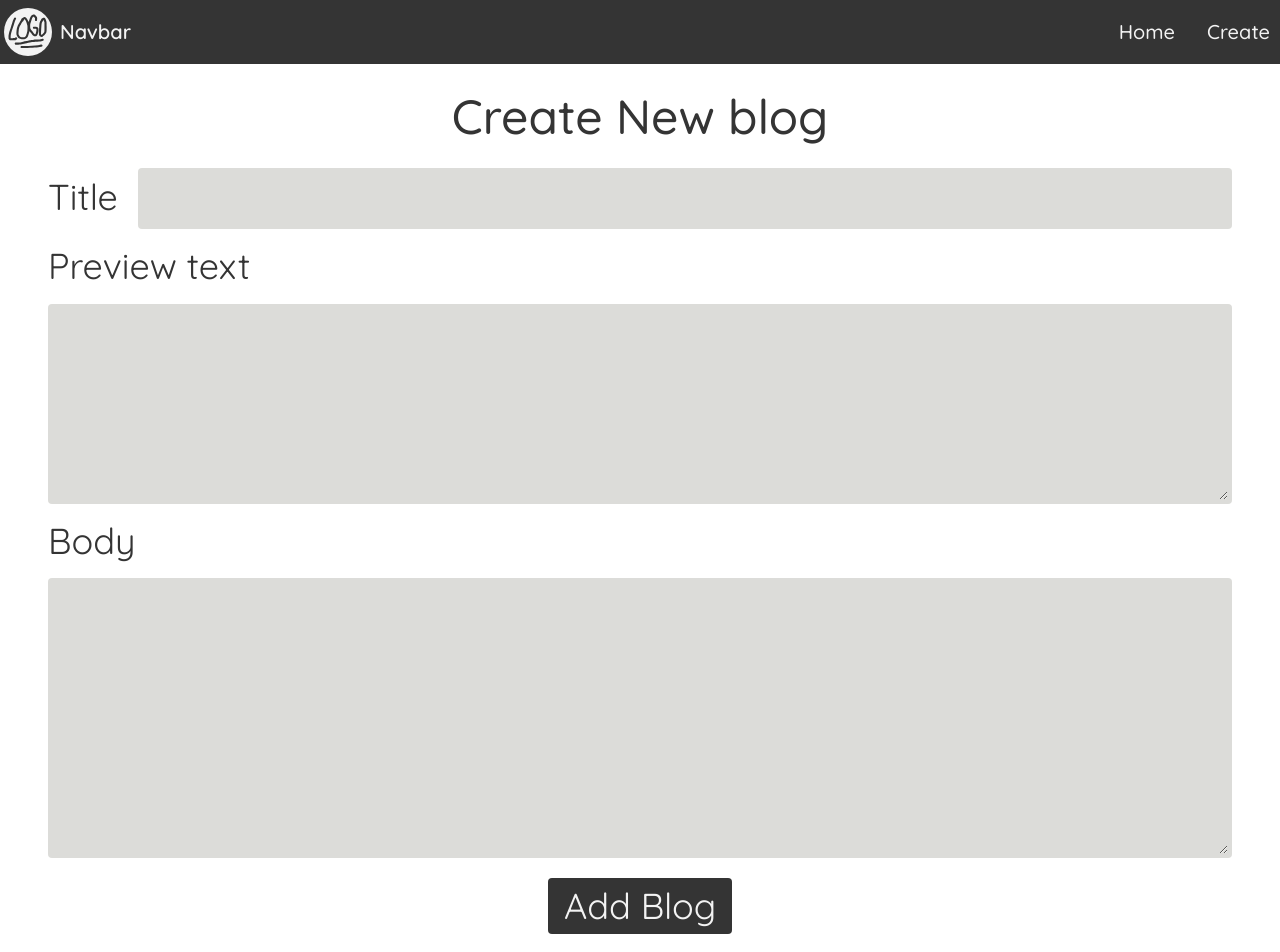
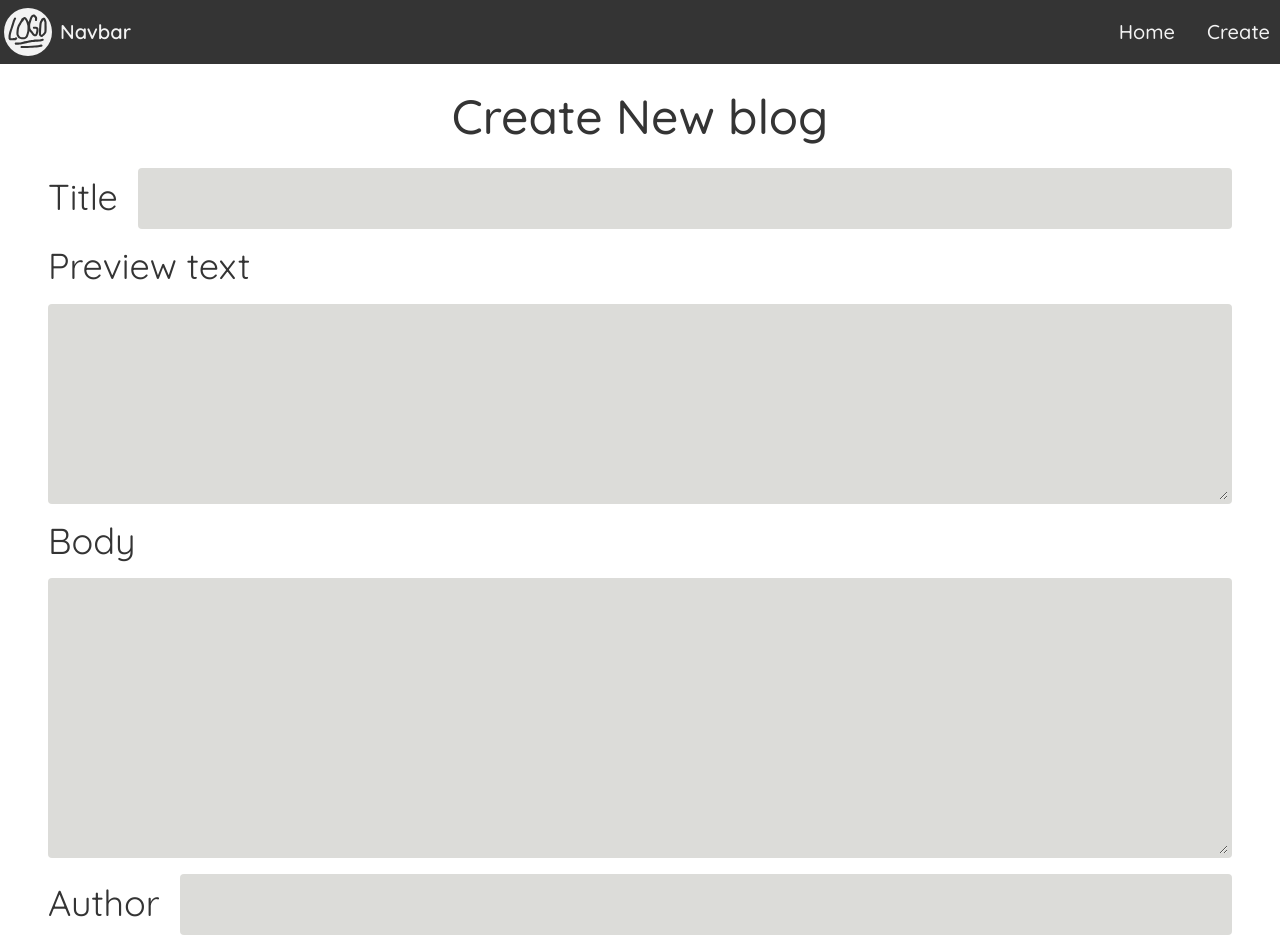
Before and after one commit to TohidEq/simple-blog, a React (Create React App) app: page /create in a window 1280 px wide. Shown: the top 952 px of the page. Built offline with nearby package versions, Linux system fonts and the light colour scheme.

Commit message:
Complete Add blog

```diff
--- a/package.json
+++ b/package.json
@@ -8,12 +8,12 @@
     "@testing-library/user-event": "^13.5.0",
     "@types/jest": "^27.5.2",
     "@types/node": "^16.11.56",
-    "@types/react": "^18.0.17",
-    "@types/react-dom": "^18.0.6",
     "autoprefixer": "^10.4.8",
+    "moment": "^2.29.4",
     "postcss": "^8.4.16",
     "react": "^18.2.0",
     "react-dom": "^18.2.0",
+    "react-moment": "^1.1.2",
     "react-router-dom": "^6.3.0",
     "react-scripts": "5.0.1",
     "tailwindcss": "^3.1.8",
@@ -46,6 +46,8 @@
     ]
   },
   "devDependencies": {
+    "@types/react": "^18.0.18",
+    "@types/react-dom": "^18.0.6",
     "postcss-import": "^14.1.0"
   }
 }
--- /dev/null
+++ b/src/components/AddBlog.ts
@@ -0,0 +1,26 @@
+/* eslint-disable @typescript-eslint/no-unused-vars */
+import React from 'react'
+import useBlogs from './useBlogs';
+import { type } from 'os';
+
+type Props = {
+    newBlog:IBlog
+    blogs:IBlog[]
+}
+
+interface IBlog {
+    id : number ;
+    title  : string ;
+    body : string ;
+    preview : string;
+    author : string;
+    date : string;
+}
+
+export default function AddBlog(props:Props){
+
+    let {newBlog, blogs} = props;
+    blogs.push(newBlog);
+    localStorage.setItem("myblogs",JSON.stringify(blogs))
+    //return  true ;
+}
--- a/src/components/BlogDetail.tsx
+++ b/src/components/BlogDetail.tsx
@@ -1,6 +1,6 @@
 import * as React from 'react';
 import {   Link, useParams } from 'react-router-dom';
-import Blogs from './Blogs';
+import Blogs from './useBlogs';
 export interface IBlogDetailProps {
 
 }
@@ -11,7 +11,7 @@ export default function BlogDetail () {
     const {data:blogs} = Blogs();
     const myElement = blogs.map((blog) => {
         const { id,title,body,preview,author,date } = blog;
-        if(id==blogId)
+        if(id===blogId)
         return (
             <>
                 <div className="blog-detail">
--- a/src/components/BlogList.tsx
+++ b/src/components/BlogList.tsx
@@ -1,9 +1,6 @@
-import { type } from 'os';
 import * as React from 'react';
 import { Link } from 'react-router-dom';
-import ReactDOM from 'react-dom/client';
-import { JsxEmit } from 'typescript';
-import Blogs from './Blogs';
+import useBlogs from './useBlogs';
 
 export interface IBlogListProps {
 
@@ -11,9 +8,9 @@ export interface IBlogListProps {
 
 const BlogList: React.FC<IBlogListProps> = () => {
 
-  const {data:blogs} = Blogs();
+  const {data:blogs} = useBlogs();
   const myElements = blogs.map((blog) => {
-    const { id,title,body,preview,author,date } = blog;
+    const { id,title,preview,author,date } = blog;
 
     return (
         <>
--- a/src/components/Create.tsx
+++ b/src/components/Create.tsx
@@ -1,22 +1,82 @@
 import * as React from 'react';
-
+import moment from 'moment';
+import AddBlog from './AddBlog';
+import useBlogs from './useBlogs';
+import { useNavigate } from 'react-router-dom';
+import Home from './Home';
 export interface ICreateProps {
 }
 
 
+interface IBlog {
+    id : number ;
+    title  : string ;
+    body : string ;
+    preview : string;
+    author : string;
+    date : string;
+}
 
 
 export default function Create (props: ICreateProps) {
+
+  const [title,setTitle] = React.useState<string>("");
+  const [body,setBody] = React.useState<string>("");
+  const [preview,setPreview] = React.useState<string>("");
+  const [author,setAuthor] = React.useState<string>("");
+  const [date,setDate] = React.useState<string>(moment().format("ll"));
+
+  const [valid,setValid]= React.useState(false);
+  let idNumber = new Date().getTime();
+  const {data:blogs} = useBlogs();
+  const navigate = useNavigate();
+  const testFunction = (e:any)=>{
+    e.preventDefault(); // stop refresh page //
+
+    // make id //
+    idNumber=new Date().getTime();
+
+    const newBlog:IBlog={
+      id: idNumber,
+      title: title,
+      body: body,
+      preview: preview,
+      author: author,
+      date: date
+    }
+    if(valid){
+
+      AddBlog({newBlog,blogs})
+      navigate("/");
+    }else{
+      alert("pls fill all")
+    }
+
+  }
+
+
+  React.useEffect(()=>{
+    if(title!=="" && body!=="" && preview!=="" && author!==""){
+      setValid(true)
+    }else{
+      setValid(false)
+    }
+  },[title,body,preview,author])
+
+
+
+
   return (
     <div className="create">
       <h1>Create New blog</h1>
-        <form >
+        <form onSubmit={testFunction}>
 
           <div className="title-box">
-            <label > Title</label>
+            <label >Title</label>
             <input className='input'
                 type="text"
                 required
+                onChange={(e)=>{setTitle(e.target.value)}}
             />
           </div>
 
@@ -24,7 +84,7 @@ export default function Create (props: ICreateProps) {
             <label >Preview text</label>
             <textarea className='input preview-input'
                 required
-
+                onChange={(e)=>{setPreview(e.target.value)}}
             ></textarea>
           </div>
 
@@ -33,13 +93,22 @@ export default function Create (props: ICreateProps) {
             <label >Body</label>
             <textarea className='input'
                 required
+                onChange={(e)=>{setBody(e.target.value)}}
+            ></textarea>
+          </div>
 
-            ></textarea>
+          <div className="author-box">
+            <label >Author</label>
+            <input className='input'
+                type="text"
+                required
+                onChange={(e)=>{setAuthor(e.target.value)}}
+            />
           </div>
 
 
 
-          <button >Add Blog</button>
+          <button onClick={testFunction}>Add Blog</button>
 
 
 
--- a/src/components/Blogs.ts
+++ b/src/components/useBlogs.ts
@@ -28,7 +28,7 @@ let defaultBlogs =
   id:1
 }];
 
-export default function Blogs() {
+export default function useBlogs() {
 
 
   const [data,setData] = React.useState<IBlog[]>
--- a/src/css/base/_create.css
+++ b/src/css/base/_create.css
@@ -29,6 +29,9 @@
 
 .create form .title-box{
     @apply flex flex-wrap md:flex-nowrap md:gap-x-5 my-2
+}
+.create form .author-box{
+    @apply flex flex-wrap md:flex-nowrap md:gap-x-5 sm:py-2 my-2
 }
 .create form .body-box{
     @apply my-2
--- a/src/css/index.css
+++ b/src/css/index.css
@@ -539,6 +539,10 @@ video {
   padding-top: 7rem;
 }
 
+.\[author\:string\2c setAuthor\]{
+  author: string,setAuthor;
+}
+
 *{
   font-family: 'Quicksand', sans-serif;
 }
@@ -1377,6 +1381,27 @@ body{
   }
 }
 
+.create form .author-box{
+  margin-top: 0.5rem;
+  margin-bottom: 0.5rem;
+  display: flex;
+  flex-wrap: wrap;
+}
+
+@media (min-width: 640px){
+  .create form .author-box{
+    padding-top: 0.5rem;
+    padding-bottom: 0.5rem;
+  }
+}
+
+@media (min-width: 768px){
+  .create form .author-box{
+    flex-wrap: nowrap;
+    column-gap: 1.25rem;
+  }
+}
+
 .create form .body-box{
   margin-top: 0.5rem;
   margin-bottom: 0.5rem;
```
Also changed, not shown: 1 other file (tests, documents, lock files or other folders).
